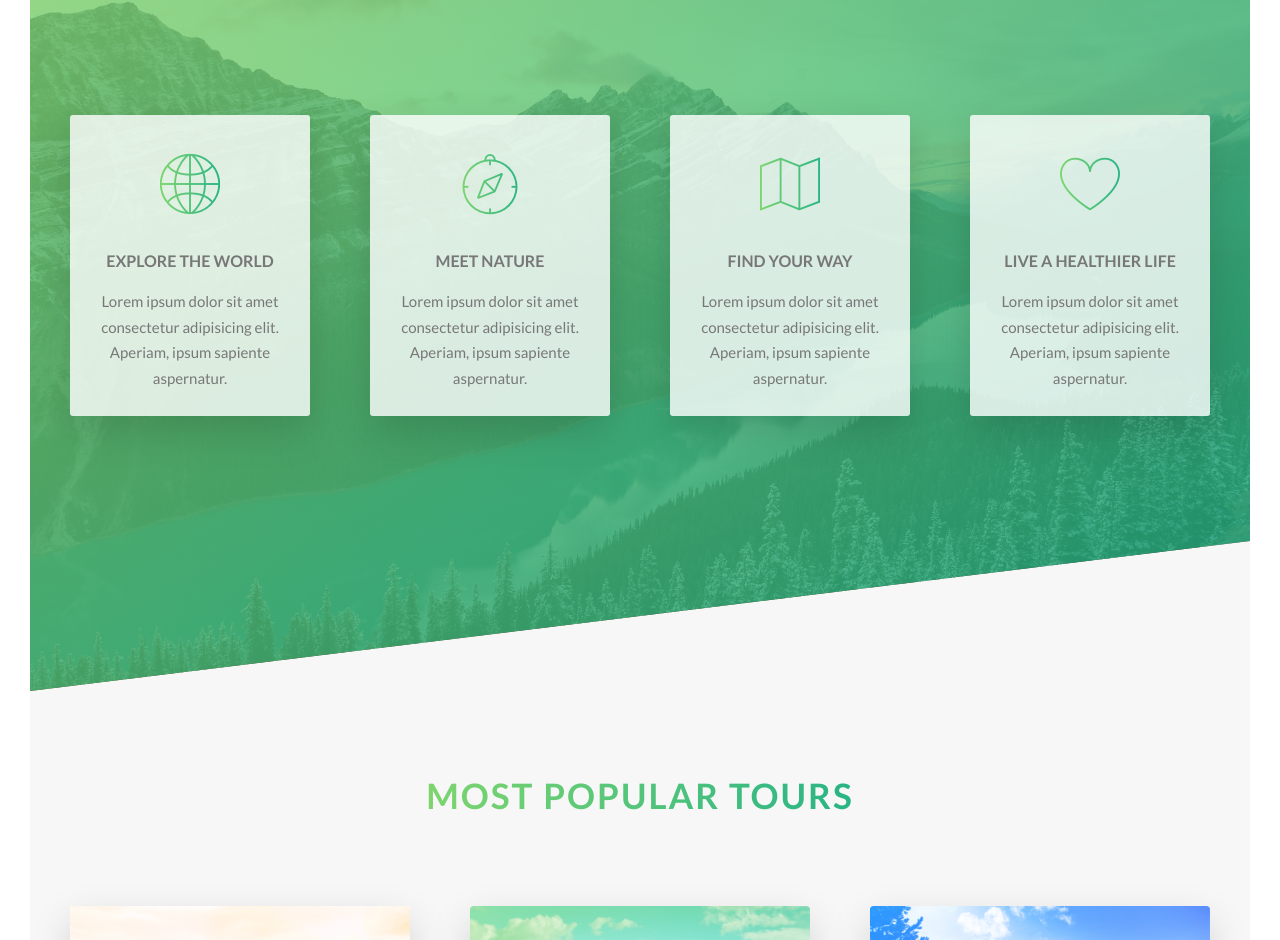
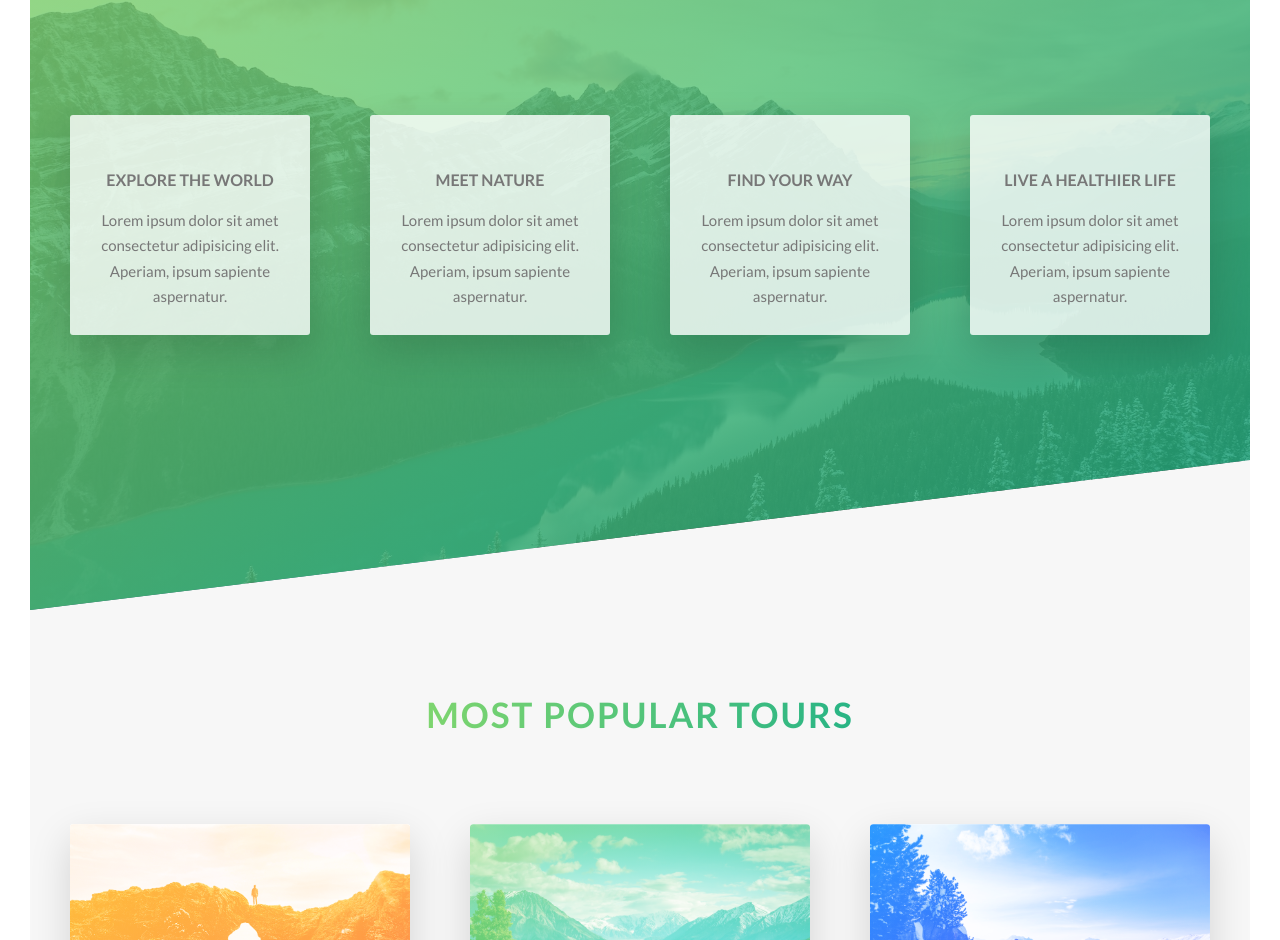
Before and after one commit to Tuund/Natours, a website: page index.html in a window 1280 px wide. Shown: the part 1569-2509 px from the top of the page. Drawn offline with Linux system fonts and the light colour scheme.

Commit message:
Finished 12. Setting up a Simple Build Process with NPM Scripts

```diff
--- a/index.html
+++ b/index.html
@@ -9,7 +9,10 @@
       rel="stylesheet"
     />
 
-    <link rel="stylesheet" href="css/icon-font.css" />
+    <!-- Delete this line when ready to deploy -->
+    <!-- <link rel="stylesheet" href="css/icon-font.css" /> -->
+    <!-- Delete this line when ready to deploy -->
+
     <link rel="stylesheet" href="css/style.css" />
     <link rel="shortcut icon" type="image/png" href="img/favicon.png" />
 
```
Also changed, not shown: package.json (+17 -2 lines), 1 other file.
